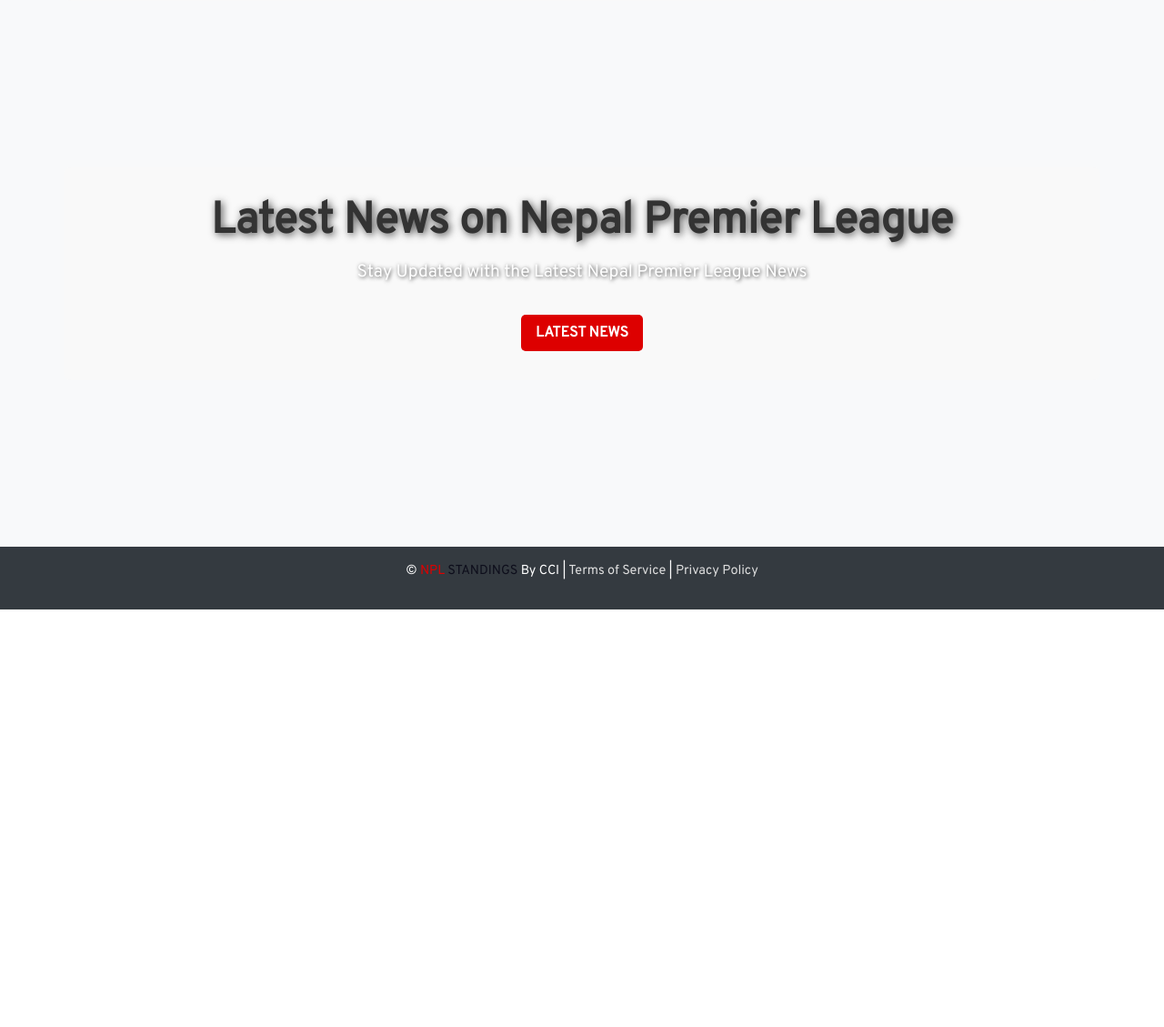
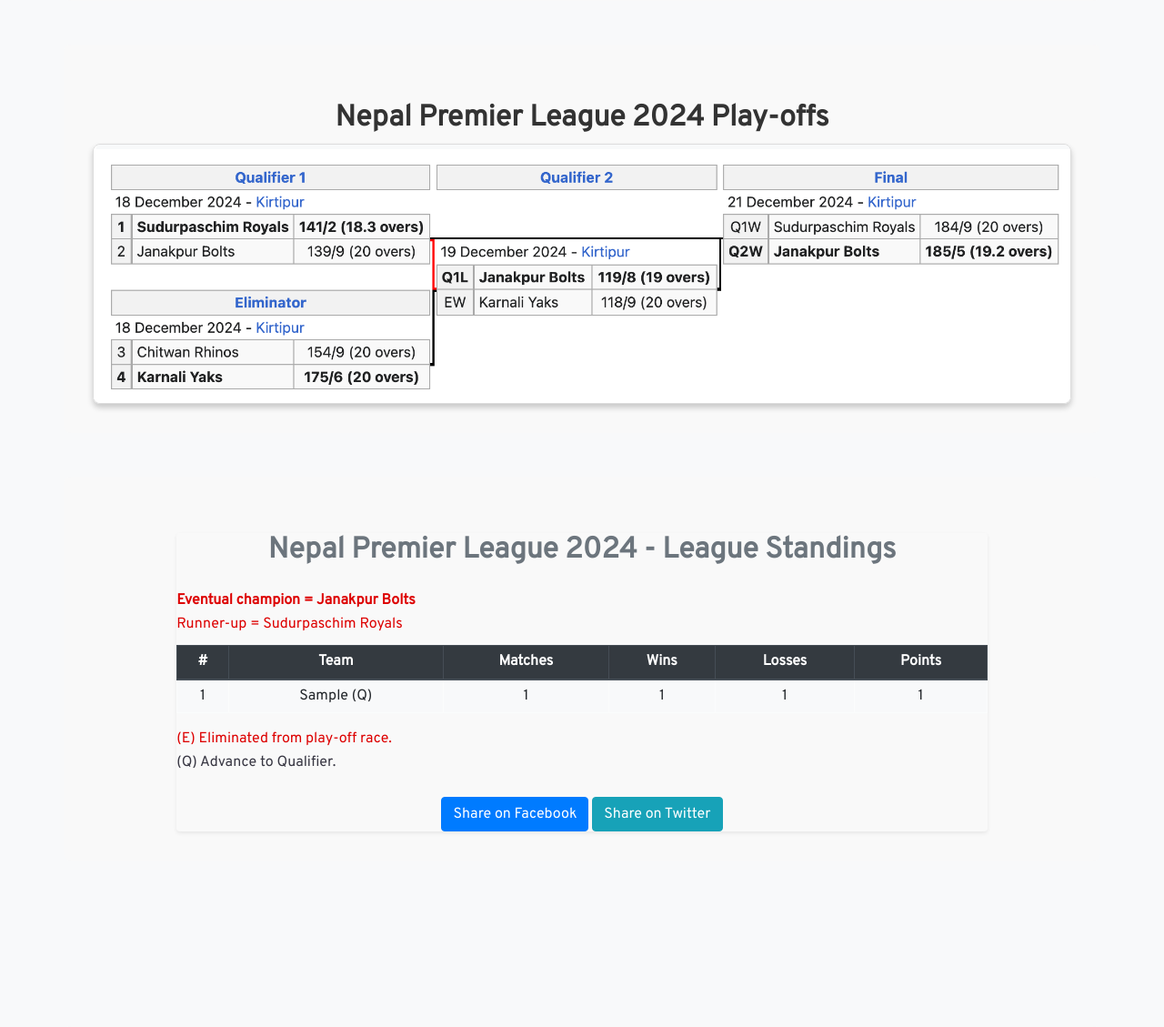
Before and after one commit to surajrimal/npl-standings, a Flask app: page /about in a window 1280 px wide. Shown: the part 840-1969 px from the top of the page at 91% size. Before the commit the page ends 1510 px from the top, so only its background shows below. Run offline with Flask 3, Linux system fonts and the light colour scheme; tables that the repository leaves empty hold one stand-in row (values such as "Sample post"); some libraries are stand-ins or nearby versions.

Commit message:
final commmit npl 2024

```diff
--- a/app/routes.py
+++ b/app/routes.py
@@ -25,7 +25,8 @@
 
 @main.route('/about')
 def about():
-    return render_template('about.html')  # About Page
+    standings = Standing.query.order_by(Standing.w.desc()).all()
+    return render_template('about.html', standings=standings)  # About Page
 
 @main.route('/news')
 @cache.cached(timeout=60*60)
--- a/app/templates/about.html
+++ b/app/templates/about.html
@@ -29,6 +29,77 @@
         <div class="fb-like" data-href="https://facebook.com/nplstandings" data-width="" data-layout="" data-action="" data-size="" data-share="true"></div>
     </div>
 
+    <div class="container mt-5">
+        <h2 text-center mb-4 text-secondary>Nepal Premier League 2024 Play-offs</h2>
+        <!-- Image Display -->
+        <div class="text-center" >
+            <img src="{{ url_for('static', filename='assets/img/playoff.png') }}"
+                 alt="Play-offs Bracket"
+                 class="img-fluid"
+                 style="border: 1px solid #ddd; border-radius: 8px; box-shadow: 0 4px 6px rgba(0,0,0,0.2);">
+        </div>
+    </div>
+
+    <!-- Standings Section -->
+    <div class="container mt-5">
+        <div class="row justify-content-center">
+            <div class="col-lg-10 col-md-12">
+                <div class=" shadow-sm border-light rounded">
+                        <h2 class="text-center mb-4 text-secondary">Nepal Premier League 2024 - League Standings</h2>
+                        <span class="logo"> <strong>Eventual champion = Janakpur Bolts </strong> </span><br>
+                        <span class="logo"> Runner-up = Sudurpaschim Royals </span>
+                        <!-- Responsive Wrapper -->
+                        <div id="standingsContainer" class="table-responsive">
+                            <table class="table table-hover table-bordered table-striped" id="standingsTable">
+                                <thead class="thead-dark">
+                                    <tr>
+                                        <th>#</th>
+                                        <th>Team</th>
+                                        <th>Matches</th>
+                                        <th>Wins</th>
+                                        <th>Losses</th>
+                                        <th>Points</th>
+                                    </tr>
+                                </thead>
+                                <tbody>
+                                    {% for standing in standings %}
+                                    <tr class="table-light">
+                                        <td>{{ loop.index }}</td>
+                                        <td>{{ standing.team }}
+                                            {% if loop.index <= 4 %}
+                                                (Q)
+                                            {% elif loop.index > 4 and loop.index <= 8 %}
+                                                (E)
+                                            {% endif %}
+                                        </td>
+                                        <td>{{ standing.pld }}</td>
+                                        <td>{{ standing.w }}</td>
+                                        <td>{{ standing.l }}</td>
+                                        <td>{{ standing.pts }}</td>
+                                    </tr>
+                                    {% endfor %}
+                                </tbody>
+                            </table>
+                        </div>
+                        <div class="base">
+                        <span class="logo"> (E) Eliminated from play-off race.</span> <br>
+                        <span class="blue"> (Q) Advance to Qualifier. </span>
+
+                        </div>
+                        <!-- Social Media Share Links -->
+                        <div class="share-buttons text-center mt-4">
+                            <a href="https://www.facebook.com/sharer/sharer.php?u={{ request.url_root }}"
+                            target="_blank" class="btn btn-primary">Share on Facebook</a>
+
+                            <a href="https://twitter.com/intent/tweet?url={{ request.url_root }}&text=Nepal%20Premier%20League%20Standings"
+                            target="_blank" class="btn btn-info">Share on Twitter</a>
+                        </div>
+                    </div>
+            </div>
+        </div>
+    </div>
+
+
 
     <div class="hero">
         <div class="container text-center">
--- a/app/templates/home.html
+++ b/app/templates/home.html
@@ -23,7 +23,8 @@
         <div class="col-lg-10 col-md-12">
             <div class=" shadow-sm border-light rounded">
                     <h2 class="text-center mb-4 text-secondary">Nepal Premier League 2024 - League Standings</h2>
-
+                    <span class="logo"> <strong>Eventual champion = Janakpur Bolts </strong> </span><br>
+                    <span class="logo"> Runner-up = Sudurpaschim Royals </span>
                     <!-- Responsive Wrapper -->
                     <div id="standingsContainer" class="table-responsive">
                         <table class="table table-hover table-bordered table-striped" id="standingsTable">
@@ -60,6 +61,7 @@
                     <div class="base">
                     <span class="logo"> (E) Eliminated from play-off race.</span> <br>
                     <span class="blue"> (Q) Advance to Qualifier. </span>
+
                     </div>
                     <!-- Social Media Share Links -->
                     <div class="share-buttons text-center mt-4">
```
Also changed, not shown: app/static/assets/img/playoff.png.
